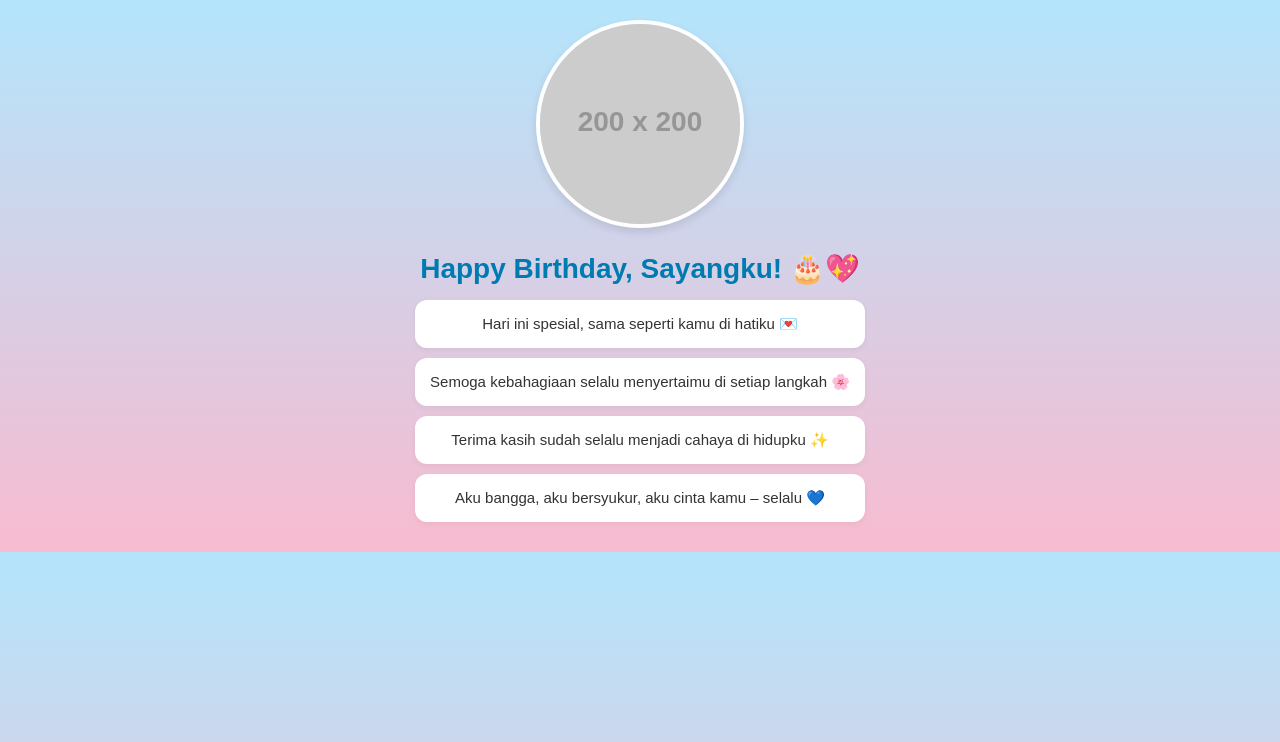
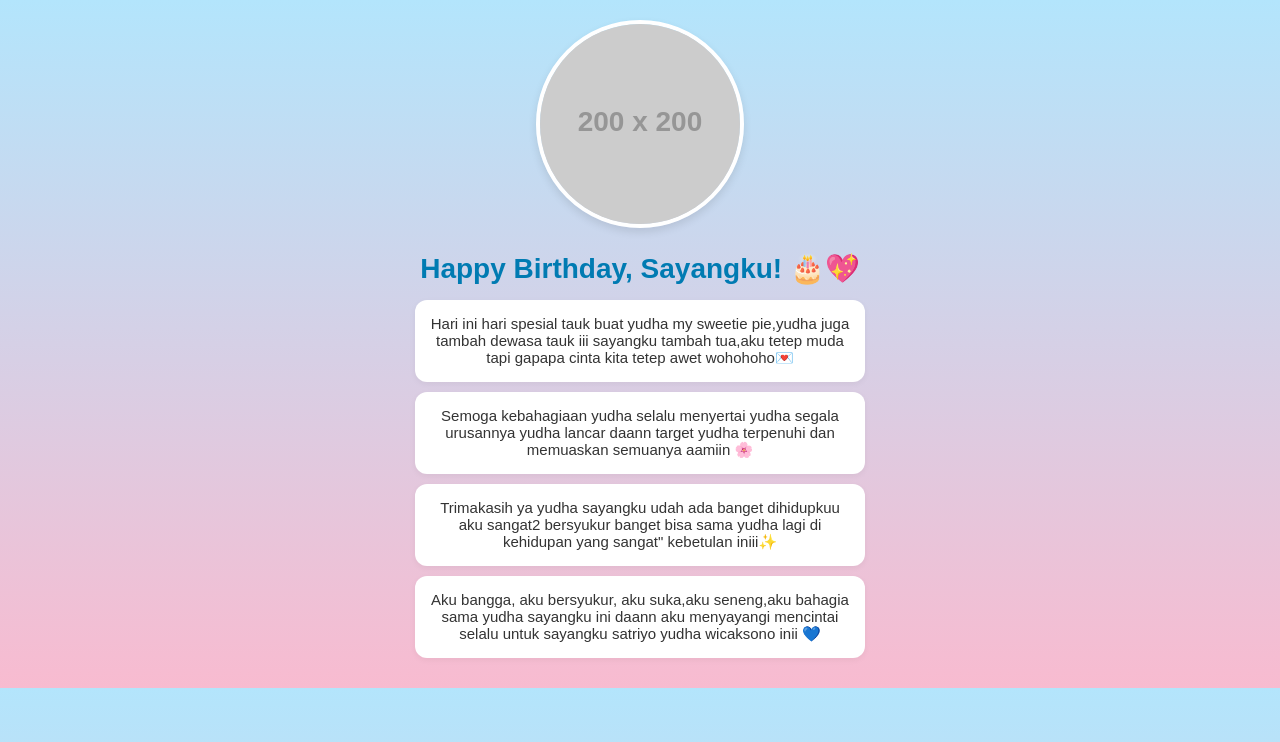
Before and after one commit to afzraa87-beep/untuk-sayangku-satriyo-yudha-wicaksono, a plain HTML site: page index.html in a window 1280 px wide. Drawn offline with Linux system fonts and the light colour scheme; placeholder pictures from the web are drawn by us.

Commit message:
Update index.html

```diff
--- a/index.html
+++ b/index.html
@@ -51,10 +51,10 @@
     <img src="https://via.placeholder.com/200" alt="Foto Romantis" class="photo" />
     <div class="title">Happy Birthday, Sayangku! 🎂💖</div>
 
-    <div class="message">Hari ini spesial, sama seperti kamu di hatiku 💌</div>
-    <div class="message">Semoga kebahagiaan selalu menyertaimu di setiap langkah 🌸</div>
-    <div class="message">Terima kasih sudah selalu menjadi cahaya di hidupku ✨</div>
-    <div class="message">Aku bangga, aku bersyukur, aku cinta kamu – selalu 💙</div>
+    <div class="message">Hari ini hari spesial tauk buat yudha my sweetie pie,yudha juga tambah dewasa tauk iii sayangku tambah tua,aku tetep muda tapi gapapa cinta kita tetep awet wohohoho💌</div>
+    <div class="message">Semoga kebahagiaan yudha selalu menyertai yudha segala urusannya yudha lancar daann target yudha terpenuhi dan memuaskan semuanya aamiin 🌸</div>
+    <div class="message">Trimakasih ya yudha sayangku udah ada banget dihidupkuu aku sangat2 bersyukur banget bisa sama yudha lagi di kehidupan yang sangat" kebetulan iniii✨</div>
+    <div class="message">Aku bangga, aku bersyukur, aku suka,aku seneng,aku bahagia sama yudha sayangku ini daann aku menyayangi mencintai selalu untuk sayangku satriyo yudha wicaksono inii 💙</div>
   </div>
 </body>
 </html>
```
